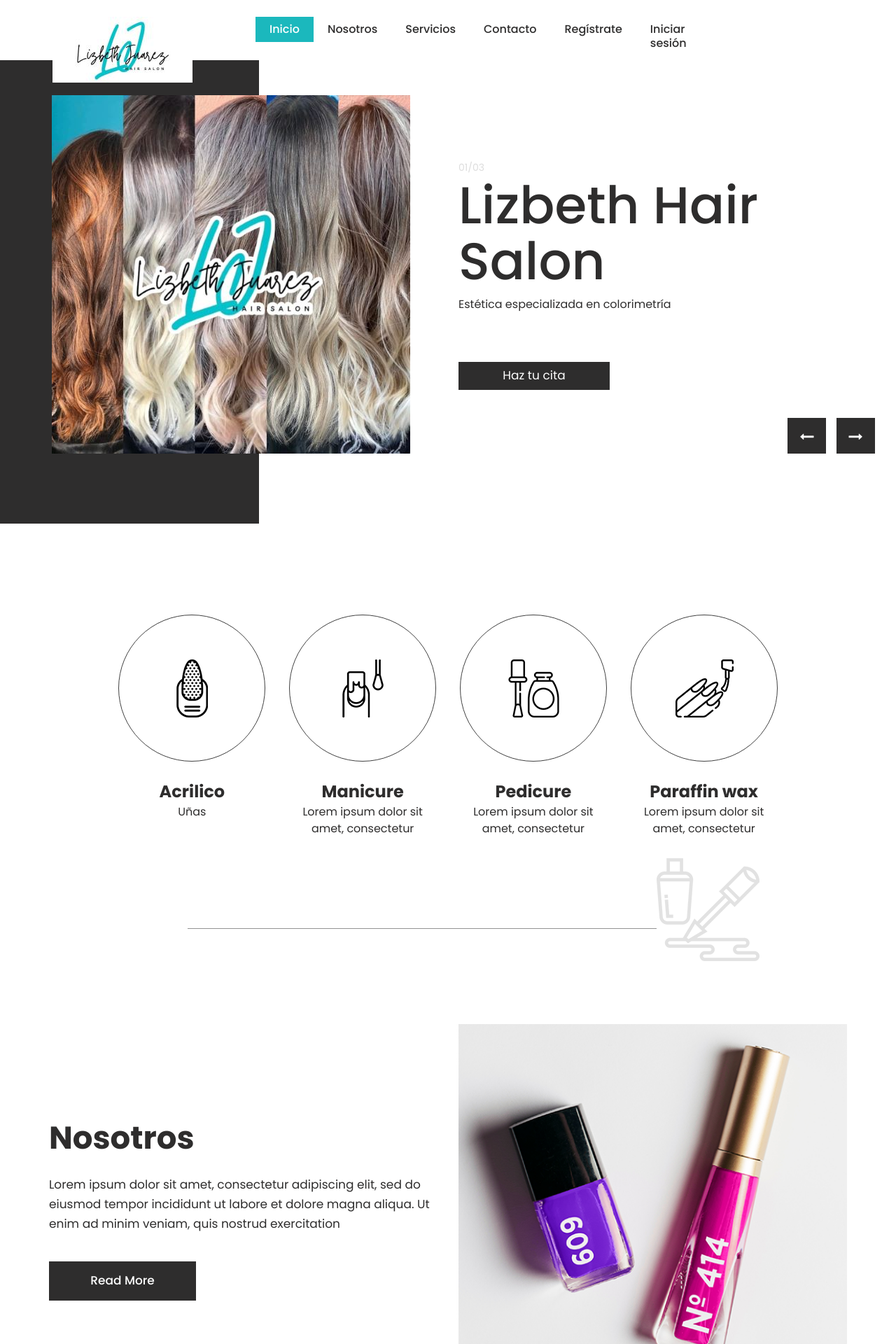
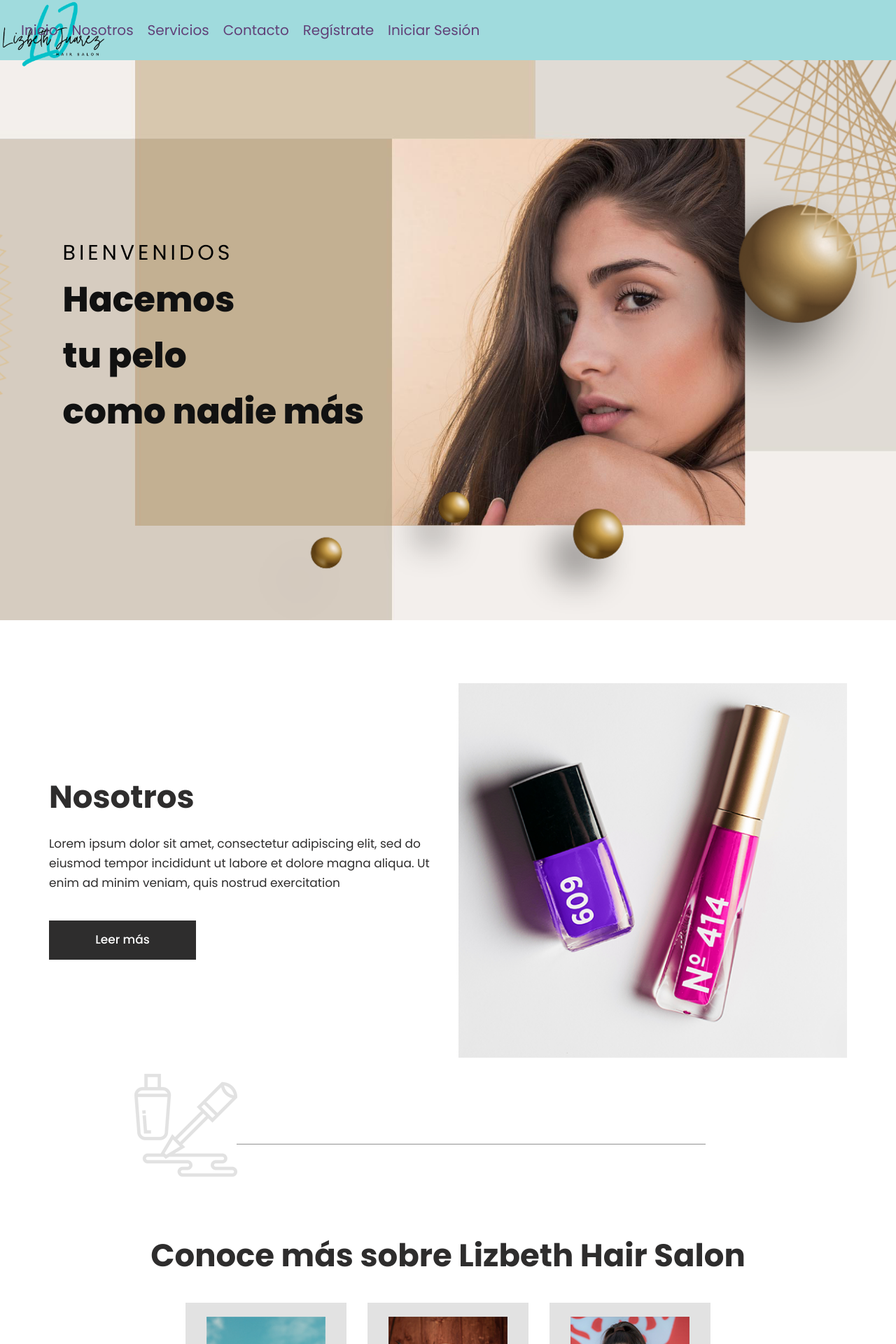
Before and after one commit to articoding/proyecto-integrador-v1210, a PHP site: page / in a window 1280 px wide. Shown: the top 1920 px of the page at 70% size. Run offline with PHP 8.4, Linux system fonts and the light colour scheme; some libraries are stand-ins or nearby versions; some web fonts are replaced.

Commit message:
a lot of things changed... mostly index page

```diff
--- a/css/style.css
+++ b/css/style.css
@@ -29,16 +29,30 @@
 
 /*--------------------------------------------------------------------- skeleton ---------------------------------------------------------------------*/
 
-* {
-     box-sizing: border-box !important;
+:root {
+     --main-color:#a0dbdd;
+     --primary-color: #81c9ca;
+     --hover: #b6e2e2;
+     --black: #111616;
+     --white: #f0f7f7;
+     --border: .1rem solid #aaa;
+     --box-shadow:0 .5rem 1 rem rgb(0, 0, 0);
+
 }
+
+
+
+
 
 .container {
      max-width: 1170px;
 }
 
 html {
+     font-size: 62.5%;
+     overflow-x: hidden;
      scroll-behavior: smooth;
+     scroll-padding-top: 6rem;
 }
 
 body {
@@ -253,23 +267,105 @@ button {
 
 /*--------------------------------------------------------------------- top banner area ---------------------------------------------------------------------*/
 
-.header {
-     width: 100%;
-     height: 86px;
-     padding: 24px 60px;
-     background: #fff;
+html::-webkit-scrollbar{
+     width: .6rem;
 }
 
-.logo a img {
-     z-index: 9999;
-     position: absolute;
+html::-webkit-scrollbar-track{
+     background-color: white;
 }
 
-.logo::before {
+html::-webkit-scrollbar-thumb{
+     background-color: #4cc6ca;
+}
+
+section{
+     padding: 5rem 7%;
+}
+
+
+
+.header {
+     padding-top: 2rem;
+     padding-bottom: 2rem;
+     display: flex;
+     align-items: center;
+     justify-content: space-between;
+     box-shadow: var(--box-shadow);
+     position: sticky;
+     top: 0;
+     left: 0; right: 0;
+     background: var(--main-color);
+     z-index: 1000;
+
+}
+
+
+.header .navbar #close-navbar {
+     position: absolute;
+     top: 1.5rem;
+     right: 2rem;
+     font-size: 4rem;
+     cursor: pointer;
+     color: var(--black);
+     display: none;
+}
+
+.header .navbar a{
+     font-size: 2rem;
+     margin-left: 2rem;
+     color: #614178;
+     text-transform: capitalize;
+}
+
+header .navbar a:hover{
+     padding-bottom: 0.5rem;
+     color: var(--primary-color);
+}
+
+#menu-btn{
+     font-size: 2.5rem;
+     cursor: pointer;
+     color: #000;
+     display: none;
+
+}
+
+.home {
+     min-height: 100vh;
+     display: flex;
+     align-items: center;
+     background: url(../images/salon.png);
+     background-size: cover;
+     background-position: center ;
+}
+
+.home .content{
+     max-width: 60rem;
+
+}
+
+.home .content span{
+     font-size: 3rem;
+     letter-spacing: .5rem;
+     padding-bottom: .5rem;
+     color: #000;
+     text-transform: uppercase;
+}
+
+.home .content h3{
+     color: #111111;
+     font-size: 5rem;
+     line-height: 8rem;
+     font-weight: 800;
+}
+
+
+.logo {
      position: absolute;
      content: "";
      background-color: none;
-     max-width: 100%;
+     max-width: 150px;
      height: auto;
      left: 0;
      top: 0;
@@ -397,45 +493,6 @@ ul.social_icon li a:hover {
 .bann_img {
      padding-left: 59px;
      padding-right: 20px;
-}
-
-#myCarousel .carousel-control-prev,
-#myCarousel .carousel-control-next {
-     width: 55px;
-     height: 55px;
-     background: #2e2d2d;
-     opacity: 1;
-     font-size: 20px;
-     color: #ffffff;
-     top: 90%;
-}
-
-#myCarousel .carousel-control-prev:hover,
-#myCarousel .carousel-control-next:hover,
-#myCarousel .carousel-control-prev:focus,
-#myCarousel .carousel-control-next:focus {
-     background: #ececec;
-     color: #2e2d2d;
-}
-
-#myCarousel .carousel-control-prev {
-     left: inherit;
-     right: 100px;
-}
-
-#myCarousel .carousel-control-next {
-     right: 30px;
-}
-
-.banner .carousel-indicators li {
-     width: 20px;
-     height: 20px;
-     border-radius: 30px;
-     background: #000;
-}
-
-.carousel-indicators {
-     display: none;
 }
 
 
--- a/index.html
+++ b/index.html
@@ -19,6 +19,9 @@
       <!-- style css -->
       <link rel="stylesheet" href="css/style.css">
       <!-- Responsive-->
+
+      <link rel="stylesheet" href="https://cdnjs.cloudflare.com/ajax/libs/font-awesome/6.4.2/css/all.min.css">
+
       <link rel="stylesheet" href="css/responsive.css">
       <!-- fevicon -->
       <link rel="icon" href="images/fevicon.jpg" type="image/jpg" />
@@ -40,172 +43,37 @@
       <!-- end loader -->
       <!-- header -->
       <header>
-         <!-- header inner -->
          <div class="header">
-            <div class="container-fluid">
-               <div class="row">
-                  <div class="col-xl-3 col-lg-3 col-md-3 col-sm-3 col logo_section">
-                     <div class="full">
-                        <div class="center-desk">
-                           <div class="logo">
-                              <a href="index.html"><img src="images/logo.jpg" alt="#" /></a>
-                           </div>
-                        </div>
-                     </div>
-                  </div>
-                  <div class="col-xl-7 col-lg-7 col-md-9 col-sm-9">
-                     <nav class="navigation navbar navbar-expand-md navbar-dark ">
-                        <button class="navbar-toggler" type="button" data-toggle="collapse" data-target="#navbarsExample04" aria-controls="navbarsExample04" aria-expanded="false" aria-label="Toggle navigation">
-                        <span class="navbar-toggler-icon"></span>
-                        </button>
-                        <div class="collapse navbar-collapse" id="navbarsExample04">
-                           <ul class="navbar-nav mr-auto">
-                              <li class="nav-item active">
-                                 <a class="nav-link" href="index.html">Inicio</a>
-                              </li>
-                              <li class="nav-item">
-                                 <a class="nav-link" href="about.html">Nosotros</a>
-                              </li>
-                              <li class="nav-item">
-                                 <a class="nav-link" href="we-do.html">Servicios</a>
-                              </li>
-                              <li class="nav-item">
-                                 <a class="nav-link" href="contact.html">Contacto</a>
-                              </li>
-                              <li class="nav-item">
-                                 <a class="nav-link" href="register.html">Regístrate</a>
-                              </li>
-                              <li class="nav-item">
-                                 <a class="nav-link" href="login.html">Iniciar sesión</a>
-                              </li>
-                           </ul>
-                        </div>
-                     </nav>
-                  </div>
-               </div>
-            </div>
+           <div class="logo">
+             <a href="index.html"> <img src="images/logo.png" alt=""> </a>
+           </div>
+           <nav class="navbar">
+             <div id="close-navbar" class="fas fa-times"></div>
+             <a href="index.html">Inicio</a>
+             <a href="about.html">Nosotros</a>
+             <a href="we-do.html">Servicios</a>
+             <a href="contact.html">Contacto</a>
+             <a href="register.html">Regístrate</a>
+             <a href="login.html">Iniciar sesión</a>
+           </nav>
+
+           <div id="menu-btn" class="fas fa-bars"></div>
          </div>
-      </header>
+       </header>
+
+       <section class="home" id="home">
+         <div class="content">
+           <span>Bienvenidos</span>
+           <h3>Hacemos <br> tu pelo <br> como nadie más  </h3>
+         </div>
+       </section>
       <!-- end header inner -->
       <!-- end header -->
       <!-- banner -->
-      <section class="banner_main">
-         <div id="myCarousel" class="carousel slide banner1" data-ride="carousel">
-            <ol class="carousel-indicators">
-               <li data-target="#myCarousel" data-slide-to="0" class="active"></li>
-               <li data-target="#myCarousel" data-slide-to="1"></li>
-               <li data-target="#myCarousel" data-slide-to="2"></li>
-            </ol>
-            <div class="carousel-inner">
-               <div class="carousel-item active">
-                  <div class="container-fluid">
-                     <div class="carousel-caption relative">
-                        <div class="row d_flex">
-                           <div class="col-md-6">
-                              <img class="bann_img" src="images/banner_ing.jpg" alt="#"/>
-                           </div>
-                           <div class="col-md-6">
-                              <span>01/03</span>
-                              <h1>Lizbeth Hair Salon</h1>
-                              <p>Estética especializada en colorimetría</p>
-                              <a class="get_btn" href="#Contatcus" role="button">Haz tu cita</a>
-                           </div>
-                        </div>
-                     </div>
-                  </div>
-               </div>
-               <div class="carousel-item">
-                  <div class="container-fluid">
-                     <div class="carousel-caption relative">
-                        <div class="row d_flex">
-                           <div class="col-md-6">
-                              <img class="bann_img" src="images/banner_ing.jpg" alt="#"/>
-                           </div>
-                           <div class="col-md-6">
-                              <span>02/03</span>
-                              <h1>Lizbeth Hair Salon</h1>
-                              <p>Lorem ipsum dolor sit amet, consectetur adipiscing elit, sed do eiusmod tempo</p>
-                              <a class="get_btn" href="#Contatcus" role="button">Get Appoinment</a>
-                           </div>
-                        </div>
-                     </div>
-                  </div>
-               </div>
-               <div class="carousel-item">
-                  <div class="container-fluid">
-                     <div class="carousel-caption relative">
-                        <div class="row d_flex">
-                           <div class="col-md-6">
-                              <img class="bann_img" src="images/banner_inm.jpg" alt="#"/>
-                           </div>
-                           <div class="col-md-6">
-                              <span>03/03</span>
-                              <h1>Lizbeth Hair Salon</h1>
-                              <p>Lorem ipsum dolor sit amet, consectetur adipiscing elit, sed do eiusmod tempo</p>
-                              <a class="get_btn" href="#Contatcus" role="button">Reserva tu cita</a>
-                           </div>
-                        </div>
-                     </div>
-                  </div>
-               </div>
-               <a class="carousel-control-prev" href="#myCarousel" role="button" data-slide="prev">
-               <i class="fa fa-long-arrow-left" aria-hidden="true"></i>
-               <span class="sr-only">Previous</span>
-               </a>
-               <a class="carousel-control-next" href="#myCarousel" role="button" data-slide="next">
-               <i class="fa fa-long-arrow-right" aria-hidden="true"></i>
-               <span class="sr-only">Next</span>
-               </a>
-            </div>
-         </div>
-      </section>
+
       <!-- end banner -->
       <!-- what we do  -->
-      <div class="we_do slin">
-         <div class="container">
-            <div class="row">
-               <div class="col-md-12">
-                  <div class="titlepage">
-                     <h2> </h2>
-                  </div>
-               </div>
-            </div>
-            <div class="row">
-               <div class="col-lg-10 offset-lg-1 col-md-12">
-                  <div class="row">
-                     <div class="col-md-3 col-sm-6">
-                        <div class="we_box">
-                           <i><img src="images/weicon1.png" alt="#"/></i>
-                           <h3>Acrilico</h3>
-                           <p>Uñas</p>
-                        </div>
-                     </div>
-                     <div class="col-md-3 col-sm-6">
-                        <div class="we_box">
-                           <i><img src="images/weicon2.png" alt="#"/></i>
-                           <h3>Manicure</h3>
-                           <p>Lorem ipsum dolor sit amet, consectetur </p>
-                        </div>
-                     </div>
-                     <div class="col-md-3 col-sm-6">
-                        <div class="we_box">
-                           <i><img src="images/weicon3.png" alt="#"/></i>
-                           <h3>Pedicure</h3>
-                           <p>Lorem ipsum dolor sit amet, consectetur </p>
-                        </div>
-                     </div>
-                     <div class="col-md-3 col-sm-6">
-                        <div class="we_box">
-                           <i><img src="images/weicon4.png" alt="#"/></i>
-                           <h3>Paraffin wax</h3>
-                           <p>Lorem ipsum dolor sit amet, consectetur </p>
-                        </div>
-                     </div>
-                  </div>
-               </div>
-            </div>
-         </div>
-      </div>
+
       <!-- end what we do  -->
       <!-- about -->
       <div class="about slin2">
@@ -215,7 +83,7 @@
                   <div class="titlepage">
                      <h2>Nosotros</h2>
                      <p>Lorem ipsum dolor sit amet, consectetur adipiscing elit, sed do eiusmod tempor incididunt ut labore et dolore magna aliqua. Ut enim ad minim veniam, quis nostrud exercitation</p>
-                     <a class="read_more" href="Javascript:void(0)"> Read More</a>
+                     <a class="read_more" href="Javascript:void(0)"> Leer más</a>
                   </div>
                </div>
                <div class="col-md-6">
--- /dev/null
+++ b/js/script.js
@@ -0,0 +1 @@
+document.getElementById('interactive-element').textContent = 'This text is changed by JavaScript';
--- a/we-do.html
+++ b/we-do.html
@@ -81,12 +81,6 @@
                            </ul>
                         </div>
                      </nav>
-                  </div>
-                  <div class="col-md-2">
-                     <ul class="social_icon">
-                        <li><a href="https://www.facebook.com/LizbethBeautySALON?mibextid=LQQJ4d" target="_blank"><i class="fa fa-facebook" aria-hidden="true"></i></a></li>
-                        <li><a href="#"><i class="fa fa-instagram" aria-hidden="true"></i></a></li>
-                     </ul>
                   </div>
                </div>
             </div>
```
Also changed, not shown: other parts of css/style.css (+0 -79 lines), about.html (+3 -7 lines), contact.html (+1 -7 lines), images/logo.jpg (deleted), images/logo.png (added), images/logo.svg (added), images/salon.png (added).
